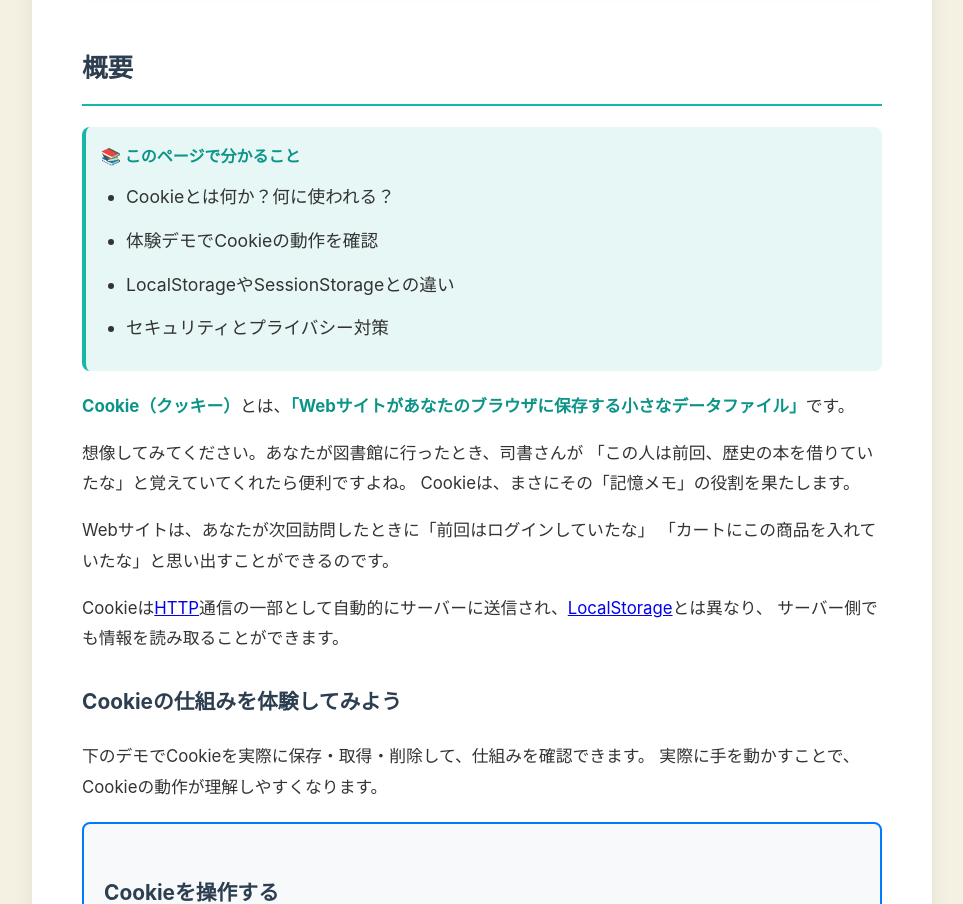
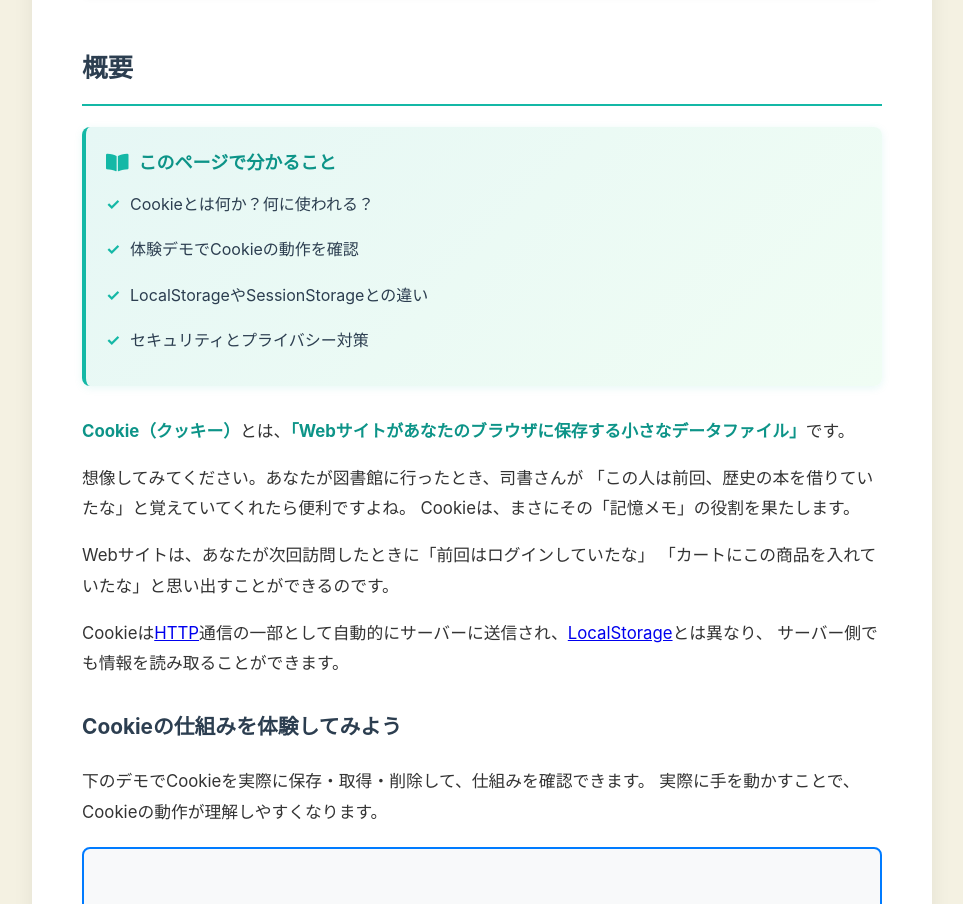
Before and after one commit to rin5uron/itwords, a Next.js app: page /terms/cookie in a window 1280 px wide. Shown: the part 1120-2024 px from the top of the page, without its empty margins (158-1121 px from the left). Built offline with nearby package versions, Linux system fonts and the light colour scheme; no server answers.

Commit message:
その他の変更ファイルをコミット

```diff
--- a/app/terms/cookie/page.tsx
+++ b/app/terms/cookie/page.tsx
@@ -5,6 +5,7 @@ import TableOfContents from '@/app/components/TableOfContents'
 import TermHeader from '@/app/components/TermHeader'
 import CookieDemo from '@/app/components/CookieDemo'
 import StructuredData from '@/app/components/StructuredData'
+import PageSummary from '@/app/components/PageSummary'
 import FAQAccordion from '@/app/components/FAQAccordion'
 
 const faqs = [
@@ -55,23 +56,14 @@ export default function CookiePage() {
         <section>
           <h2>概要</h2>
 
-          <div style={{
-            padding: '15px',
-            backgroundColor: '#e6f7f5',
-            borderRadius: '8px',
-            marginBottom: '20px',
-            borderLeft: '4px solid #14b8a6'
-          }}>
-            <p style={{ margin: 0, fontSize: '16px', fontWeight: 'bold', color: '#0d9488' }}>
-              📚 このページで分かること
-            </p>
-            <ul style={{ marginTop: '10px', marginBottom: 0 }}>
-              <li>Cookieとは何か？何に使われる？</li>
-              <li>体験デモでCookieの動作を確認</li>
-              <li>LocalStorageやSessionStorageとの違い</li>
-              <li>セキュリティとプライバシー対策</li>
-            </ul>
-          </div>
+          <PageSummary
+            items={[
+              'Cookieとは何か？何に使われる？',
+              '体験デモでCookieの動作を確認',
+              'LocalStorageやSessionStorageとの違い',
+              'セキュリティとプライバシー対策'
+            ]}
+          />
 
           <p>
             <strong>Cookie（クッキー）</strong>とは、
```
Also changed, not shown: app/terms/http/page.tsx (+9 -17 lines), app/terms/vercel/page.tsx (+9 -17 lines), 1 other file (tests, documents, lock files or other folders).
